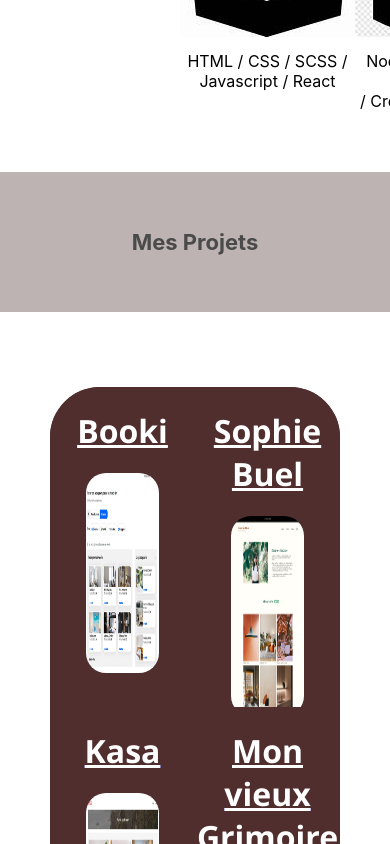
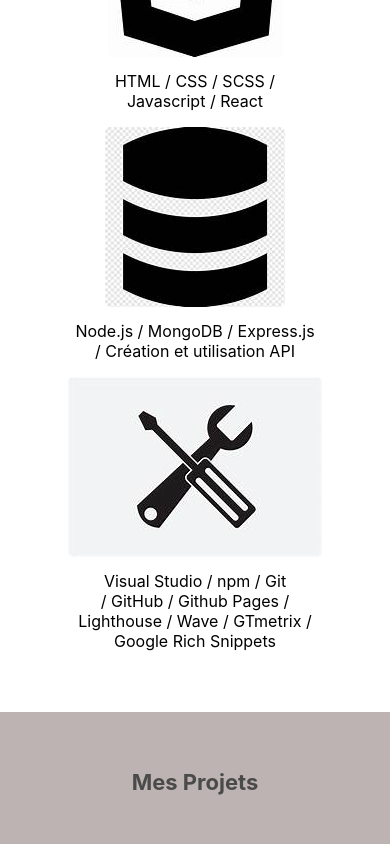
Before and after one commit to ocebert31/Cr-ez-et-publiez-votre-portfolio-de-d-veloppeur, a React (Create React App) app: page / in a window 390 px wide. Shown: the part 1320-2164 px from the top of the page. Built offline with nearby package versions, Linux system fonts and the light colour scheme.

Commit message:
responsive main page terminée

```diff
--- a/src/components/about/about.css
+++ b/src/components/about/about.css
@@ -15,3 +15,14 @@
     text-align: center;
     padding-top: 50px;
 }
+
+@media screen and (min-width: 320px) and (max-width: 650px) {
+    .hobby {
+        font-size: 16px;
+    }
+
+    .slogan {
+        font-size: 20px;
+        padding-top: 0;
+    }
+}
--- a/src/components/contact/contact.css
+++ b/src/components/contact/contact.css
@@ -18,3 +18,9 @@
 .link:hover {
     text-decoration: underline;
 }
+
+@media screen and (min-width: 320px) and (max-width: 650px) {
+    .centered-text {
+        font-size: 16px;
+    }
+}
--- a/src/components/portofolio/portofolio.css
+++ b/src/components/portofolio/portofolio.css
@@ -4,7 +4,7 @@
     justify-content: center;
 }
 
-@media screen and (min-width: 650px) and (max-width: 950px) {
+@media screen and (min-width: 320px) and (max-width: 950px) {
     .alignement-projet {
         display: initial;
     }
--- a/src/components/portofolio/projetsPortofolio.css
+++ b/src/components/portofolio/projetsPortofolio.css
@@ -30,3 +30,22 @@
     background-color: rgb(80, 46, 46);
     margin-bottom: 20px;
 }
+
+@media screen and (min-width: 320px) and (max-width: 950px) {
+    .container {
+        border-radius: 0;
+        margin: 0;
+    }
+
+    .style-title{
+        font-size: 26px;
+    }
+
+    .image-container {
+        width: 70%;
+    }
+
+    .image-container img {
+        height: initial;
+    }
+}
--- a/src/components/skill/skill.css
+++ b/src/components/skill/skill.css
@@ -16,12 +16,12 @@
     text-align: center;
 }
 
-@media screen and (min-width: 650px) and (max-width: 1050px) {
+@media screen and (min-width: 320px) and (max-width: 1050px) {
     .columns {
         display: initial;
     }
 
     .column {
-        text-align: center; /* Centre le contenu à l'intérieur des colonnes */
+        text-align: center;
     }
 }
--- a/src/footer/footer.css
+++ b/src/footer/footer.css
@@ -18,3 +18,23 @@
     font-weight: 600;
     font-size:20px
 }
+
+@media screen and (min-width: 320px) and (max-width: 650px) {
+  .footer {
+    text-align: center;
+    display: block;
+  }
+
+  .footer-left {
+    font-size: 16px;
+  }
+
+  .style-link-footer {
+    display: flex;
+    justify-content: space-between;
+  }
+
+  .style-link {
+    font-size: 16px;
+  }
+}
--- a/src/footer/footer.js
+++ b/src/footer/footer.js
@@ -7,7 +7,7 @@
             <div>
                 <p className='footer-left'>© 2024 Oceane Bertrand </p>
             </div>
-            <nav>
+            <nav className='style-link-footer'>
                 <a className='style-link' href="https://github.com/ocebert31"> GitHub</a>
                 <a className='style-link' href="https://www.linkedin.com/in/oc%C3%A9ane-bertrand-39b5a324b/"> Linkedin</a>
             </nav>
```
